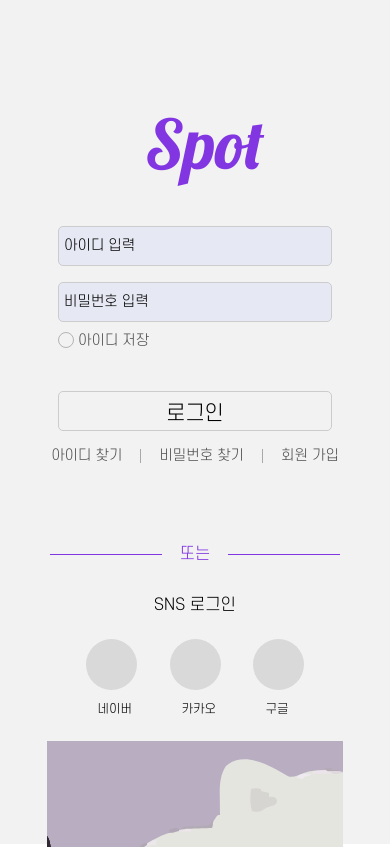
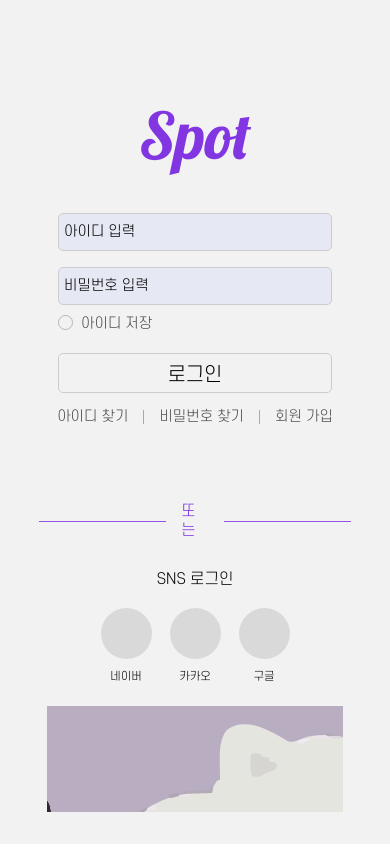
Before and after one commit to prjSpot/Spot, a React Native app: screen /LoginScreen in a window 390 px wide. Built offline with nearby package versions, Linux system fonts and the light colour scheme.

Commit message:
login, setting css rem

```diff
--- a/pages/UserPage/LoginScreen.js
+++ b/pages/UserPage/LoginScreen.js
@@ -1,10 +1,10 @@
 import React, { useState, useEffect } from 'react';
-import { View, Text, TextInput, StyleSheet, TouchableOpacity } from 'react-native';
+import { View, Text, TextInput, StyleSheet, TouchableOpacity, Dimensions, ScrollView } from 'react-native';
 import {WithLocalSvg} from 'react-native-svg/css';
 import * as Font from "expo-font";
 import idRadio from '../../assets/idRadio.svg';
 import line4 from '../../assets/line4.svg';
-import line5 from '../../assets/line5.svg';
+import line5 from '../../assets/line5-1.svg';
 import ellipseSnsLogin from '../../assets/ellipseSnsLogin.svg';
 import eventBanner from '../../assets/eventBanner.svg';
 import ellipseSnsLoginCheck from '../../assets/ellipseSnsLoginCheck.svg';
@@ -43,9 +43,13 @@ const LoginScreen = () => {
     return null;
   }
 
+
   return (
-    <View>
+    <View style={styles.login}>
+      <View style={styles.loginLogo}>
         <Text style={styles.logo}>Spot</Text>
+      </View>
+      <ScrollView showsVerticalScrollIndicator={false}>
         <TextInput
               style={[styles.inputId]}
               placeholder="아이디 입력"
@@ -61,11 +65,22 @@ const LoginScreen = () => {
 
         <TouchableOpacity onPress={handleIdSavePress}>
           <View style={styles.idSaveView}>
-          <WithLocalSvg style={styles.idRadio} asset={idRadio} />
+            <View style={styles.radioWrapper}>
+              <WithLocalSvg
+                style={styles.idRadio}
+                asset={idRadio}
+                width={normalize(16, width)}
+                height={normalize(16, height)}
+              />
+              {isIdSaved && (
+                <WithLocalSvg style={styles.idSaveCheck}
+                  asset={ellipseSnsLoginCheck}
+                  width={normalize(12, width)}
+                  height={normalize(12, height)}
+                />
+              )}
+            </View>
             <Text style={styles.idSave}>아이디 저장</Text>
-          {isIdSaved && (
-            <WithLocalSvg style={styles.idSaveCheck} asset={ellipseSnsLoginCheck} />
-          )}
           </View>
         </TouchableOpacity>
 
@@ -92,41 +107,68 @@ const LoginScreen = () => {
         </View>
 
         <View style={styles.orAlign}>
-        <WithLocalSvg style={styles.line5} asset={line5}/>
+          <WithLocalSvg asset={line5} width={normalize(140, width)}/>
             <Text style={styles.orText}>또는</Text>
-        <WithLocalSvg style={styles.line6} asset={line5}/>
+          <WithLocalSvg asset={line5} width={normalize(140, width)}/>
         </View>
 
         <Text style={styles.snsLoginText}>SNS 로그인</Text>
 
-        <View style={styles.snsAlignImg}>
+        <View style={styles.snsLoginLink}>
+          <View style={styles.snsOneSet}>
             <WithLocalSvg style={styles.ellipseSnsLogin} asset={ellipseSnsLogin}/>
+            <Text style={styles.snsLoginText2}>네이버</Text>
+          </View>
+          <View style={styles.snsOneSet}>
             <WithLocalSvg style={styles.ellipseSnsLogin} asset={ellipseSnsLogin}/>
+            <Text style={styles.snsLoginText2}>카카오</Text>
+          </View>
+          <View style={styles.snsOneSet}>
             <WithLocalSvg style={styles.ellipseSnsLogin} asset={ellipseSnsLogin}/>
+            <Text style={styles.snsLoginText2}>구글</Text>
           </View>
-        <View style={styles.snsAlignText}>
-        <Text style={styles.snsLoginText2}>네이버</Text>
-        <Text style={styles.snsLoginText2}>카카오</Text>
-        <Text style={styles.snsLoginText2}>구글</Text>
         </View>
 
         <WithLocalSvg style={styles.eventBanner} asset={eventBanner}/>
+      </ScrollView>
     </View>
 
 
   );
 };
+
+// 화면 너비와 높이 가져오기
+const { width, height } = Dimensions.get('window');
+
+// Pixel3a 기준 화면크기 설정
+const baseWidth = 412;
+const baseHeight = 832;
+
+// rem 비율 계산 함수
+const scaleWidth = width / baseWidth;
+const scaleHeight = height / baseHeight;
+
+// 크기 조정 함수 (폰트와 높이에 관한 크기는 height, 너비에 관한 크기는 width)
+const normalize = (size, based = 'width') => {
+  const newSize = based === 'height' ? size * scaleHeight : size * scaleWidth;
+  return Math.round(newSize);
+};
+
 const styles = StyleSheet.create({
-  View: {
-    margin: 0,
+  login: {
+    width: '80%',
+    alignSelf: 'center',
+  },
+  loginLogo: {
+    alignItems: 'center',
   },
   logo: {
-    fontSize: 68,
+    fontSize: normalize(68, height),
     fontFamily: 'Lobster',
     color: '#8236E2',
     marginBottom: 0,
-    marginTop: 101,
-    marginLeft: 145,
+    marginTop: normalize(100, height),
+    alignItems: 'center',
   },
   inputId: {
     borderWidth: 1,
@@ -135,10 +177,10 @@ const styles = StyleSheet.create({
     borderRadius: 5,
     backgroundColor: '#E6E9F3',
     color: 'black',
-    marginTop: 40,
-    marginHorizontal: 58,
+    marginTop: normalize(40, height),
+    marginHorizontal: normalize(20, width),
     fontFamily: 'SCDream3',
-    height: 40,
+    height: normalize(40, height),
   },
   inputPass: {
     borderWidth: 1,
@@ -149,9 +191,9 @@ const styles = StyleSheet.create({
     color: 'black',
     marginBottom: 10,
     marginTop: 16,
-    marginHorizontal: 58,
+    marginHorizontal: normalize(20, width),
     fontFamily: 'SCDream3',
-    height: 40,
+    height: normalize(40, height),
   },
   loginBtn: {
     borderWidth: 1,
@@ -160,29 +202,34 @@ const styles = StyleSheet.create({
     borderRadius: 5,
     paddingTop: 10,
     marginTop: 20,
-    marginHorizontal: 58,
+    marginHorizontal: normalize(20, width),
     color: 'black',
-    height: 40,
+    heigt: normalize(40, height),
     textAlign: 'center',
-    fontSize: 20,
+    fontSize: normalize(20, height),
     fontFamily: 'SCDream3',
   },
-  idRadio: {
-    marginLeft: 58,
-    marginRight: 58,
-    marginBottom: 23,
-    color: '#4d4d4d',
+  radioWrapper: {
+    position: 'relative',
+    width: normalize(16, width),
+    height: normalize(16, height),
+    marginRight : normalize(8, width),
+  },
+  idSaveCheck: {
+    position: 'absolute',
+    top: '15%',
+    left: '15%',
   },
   idSave: {
     fontFamily: 'SCDream3',
-    marginLeft: -54,
     color: '#4d4d4d',
   },
   idSaveView: {
     flexDirection: 'row',
+    marginLeft: normalize(20, width),
   },
   line4: {
-    marginHorizontal: 18,
+    marginHorizontal: normalize(16, width),
   },
   forgot: {
     color: '#4d4d4d',
@@ -191,71 +238,53 @@ const styles = StyleSheet.create({
   idForgotView: {
     flexDirection: 'row',
     alignItems: 'center',
-    marginTop: 16,
+    marginTop: normalize(16, height),
     padding: "auto",
     margin: "auto",
     justifyContent: 'space-between',
   },
-  line5: {
-    marginHorizontal: 18,
-    marginTop: 60,
-  },
-  line6: {
-    marginHorizontal: 18,
-    marginTop: 60,
-  },
   orText: {
     color: '#8236E2',
     fontFamily: 'SCDream3',
-    fontSize: 16,
-    marginTop: 60,
+    fontSize: normalize(16, height),
+    marginHorizontal: normalize(16, width),
   },
   orAlign: {
     flexDirection: 'row',
     alignItems: 'center',
     justifyContent: 'center',
-    marginTop: 20,
+    marginTop: normalize(80, height),
   },
   snsLoginText: {
-    marginTop: 32,
+    marginTop: normalize(32, height),
     fontFamily: 'SCDream3',
-    fontSize: 16,
+    fontSize: normalize(16, width),
     textAlign: 'center',
   },
-  snsAlignImg: {
+  snsLoginLink: {
     flexDirection: 'row',
+    justifyContent: 'center',
+    marginTop: normalize(20, height),
+  },
+  snsOneSet: {
     alignItems: 'center',
-    marginLeft: '22%',
-    marginRight: '22%',
-    justifyContent: 'space-between',
-    marginTop: 24,
+    marginHorizontal: normalize(10, width),
   },
   // ellipseSnsLogin: {
   //   height: 51,
   //   width: 51,
   // },
   snsLoginText2: {
-    marginTop: 12,
+    marginTop: normalize(12, height),
     fontFamily: 'SCDream3',
-    fontSize: 12,
+    fontSize: normalize(12, height),
     textAlign: 'center',
   },
-  snsAlignText: {
-    flexDirection: 'row',
-    marginLeft: '25%',
-    marginRight: '26%',
-    justifyContent: 'space-between',
+  eventBanner: {
+    marginTop: normalize(24, height),
+    alignSelf: 'center',
   },
-  eventBanner: {
-    marginTop: 24,
-    alignItems: 'center',
-    justifyContent: 'center',
-    marginHorizontal: 'auto',
-  },
-  idSaveCheck: {
-    marginLeft: -79.5,
-    marginTop: 2,
-  },
+
 });
 
 export default LoginScreen;
--- a/pages/UserPage/SettingScreen.js
+++ b/pages/UserPage/SettingScreen.js
@@ -1,5 +1,5 @@
 import React, { useState, useEffect } from 'react';
-import { View, ScrollView, Text, TextInput, StyleSheet, TouchableOpacity, Modal } from 'react-native';
+import { View, ScrollView, Text, StyleSheet, TouchableOpacity, Dimensions } from 'react-native';
 import {WithLocalSvg} from 'react-native-svg/css';
 import * as Font from "expo-font";
 import GrayLine from '../../assets/grayLine.svg';
@@ -63,30 +63,30 @@ const SettingScreen = () => {
   return (
     <View style={styles.container}>
       <Text style={styles.logo}>Spot</Text>
-      <WithLocalSvg style={styles.Logoimg} asset={GrayLine}/>
+      <WithLocalSvg style={styles.Logoimg} asset={GrayLine} width={normalize(350,width)}/>
 
-      <View style={[{alignItems: "center"}]}>
-        <Text style={[styles.label, {marginBottom: 18}]}>환경설정</Text>
+      <View>
+        <Text style={[styles.label, styles.sectionFirstBottomMargin]}>환경설정</Text>
       </View>
-      <View style={[styles.row, { marginBottom: 16, justifyContent: 'space-between', width: '80%'}]}>
+      <View style={[styles.row, styles.nickNameSetting]}>
         <Text style={styles.label}>{nickName}</Text>
         <TouchableOpacity style={styles.button} onPress={handleChangeNickname}>
           <Text style={styles.changeText}>변경</Text>
           <WithLocalSvg asset={LeftArrowSmall}/>
         </TouchableOpacity>
       </View>
-      <WithLocalSvg style={styles.Logoimg} asset={GrayLine}/>
+      <WithLocalSvg style={styles.Logoimg} asset={GrayLine} width={normalize(350,width)}/>
 
         <ScrollView style={styles.setting}>
 
         <View style={styles.section}>
           <Text style={styles.labelText}>설정</Text>
-          <View style={[styles.row, styles.buttonBox, {marginBottom: 16}]}>
-            <Text style={styles.buttonText}>알림 <Text style={[{fontFamily:'SCDream4'}]}>{notice}</Text></Text>
+          <View style={[styles.row, styles.buttonBox, styles.sectionFirstBottomMargin]}>
+            <Text style={styles.buttonText}>알림 <Text style={styles.boldText}>{notice}</Text></Text>
             <WithLocalSvg onPress={noticeSwitch} asset={notice==='ON' ? ToggleOn : ToggleOff}/>
           </View>
           <View style={[styles.row, styles.buttonBox]}>
-            <Text style={styles.buttonText}>숨기기 <Text style={[{fontFamily:'SCDream4'}]}>{hide}</Text></Text>
+            <Text style={styles.buttonText}>숨기기 <Text style={styles.boldText}>{hide}</Text></Text>
             <WithLocalSvg onPress={hideSwitch} asset={hide==='ON' ? ToggleOn : ToggleOff}/>
           </View>
         </View>
@@ -94,7 +94,7 @@ const SettingScreen = () => {
 
         <View style={styles.section}>
           <Text style={styles.labelText}>계정</Text>
-          <View style={[styles.row, styles.buttonBox, {marginBottom: 16}]}>
+          <View style={[styles.row, styles.buttonBox, styles.sectionFirstBottomMargin]}>
             <Text style={styles.buttonText}>비밀번호 재설정</Text>
             <WithLocalSvg asset={LeftArrow} onPress={handleForgotPassword}/>
           </View>
@@ -106,12 +106,12 @@ const SettingScreen = () => {
 
         <View style={styles.section}>
           <Text style={styles.labelText}>앱 정보</Text>
-          <View style={[styles.row, styles.buttonBox, {marginBottom: 16}]}>
-            <Text style={styles.buttonText}><Text style={[styles.logo, {fontSize: 16, color: 'black'}]}>Spot</Text> 버전</Text>
-            <Text style={[{fontSize: 12, fontFamily: 'SCDream3'}]}>v.1.0</Text>
+          <View style={[styles.row, styles.buttonBox, styles.sectionFirstBottomMargin]}>
+            <Text style={styles.buttonText}><Text style={[styles.blackLogo]}>Spot</Text> 버전</Text>
+            <Text style={styles.versionText}>v.1.0</Text>
           </View>
           <View style={[styles.row, styles.buttonBox]}>
-          <Text style={styles.buttonText}><Text style={[styles.logo, {fontSize: 16, color: 'black'}]}>Spot</Text> 에게 문의하기</Text>
+          <Text style={styles.buttonText}><Text style={[styles.blackLogo]}>Spot</Text> 에게 문의하기</Text>
             <WithLocalSvg asset={ContactMail}/>
           </View>
         </View>
@@ -119,6 +119,23 @@ const SettingScreen = () => {
       </ScrollView>
     </View>
   );
+};
+
+// 화면 너비와 높이 가져오기
+const { width, height } = Dimensions.get('window');
+
+// Pixel3a 기준 화면크기 설정
+const baseWidth = 412;
+const baseHeight = 832;
+
+// rem 비율 계산 함수
+const scaleWidth = width / baseWidth;
+const scaleHeight = height / baseHeight;
+
+// 크기 조정 함수 (폰트와 높이에 관한 크기는 height, 너비에 관한 크기는 width)
+const normalize = (size, based = 'width') => {
+  const newSize = based === 'height' ? size * scaleHeight : size * scaleWidth;
+  return Math.round(newSize);
 };
 
 const styles = StyleSheet.create({
@@ -131,21 +148,26 @@ const styles = StyleSheet.create({
     width: "80%",
   },
   section: {
-    marginBottom: 30,
+    marginBottom: normalize(30, height),
   },
   logo: {
-    fontSize: 36,
+    fontSize: normalize(40, height),
     fontFamily:'Lobster',
     color: '#8236E2',
-    marginBottom: 0,
-    marginTop: "16%",
+    marginTop: normalize(60, height),
+    marginBottom: normalize(1, height),
   },
   label: {
     fontFamily: 'SCDream3',
-    fontSize: 20,
+    fontSize: normalize(20, height),
+  },
+  nickNameSetting:{
+    marginBottom: normalize(16,height),
+    justifyContent: 'space-between',
+    width: '80%'
   },
   buttonBox: {
-    padding: 10,
+    padding: normalize(11, height),
     borderRadius: 10,
     backgroundColor: '#E6E9F3',
     color: 'black',
@@ -158,14 +180,13 @@ const styles = StyleSheet.create({
   },
   Logoimg: {
     alignSelf: 'center',
-    marginBottom: 20,
-    marginTop: 8,
+    marginBottom: normalize(20, height),
+    marginTop: normalize(8, height),
   },
   labelText: {
     fontFamily:'SCDream3',
-    fontSize: 16,
-    marginBottom:10,
-    marginRight: '7%',
+    fontSize: normalize(16, height),
+    marginBottom:normalize(10, height),
   },
   button: {
     flexDirection: 'row',
@@ -173,14 +194,29 @@ const styles = StyleSheet.create({
   },
   changeText: {
     fontFamily: 'SCDream2',
-    marginRight: 10,
+    marginRight: normalize(10, height),
   },
   buttonText: {
-    fontSize: 16,
+    fontSize: normalize(16, height),
     textAlign: 'center',
     borderStyle:'solid',
     fontFamily:'SCDream3',
   },
+  blackLogo: {
+    fontSize: normalize(16, height),
+    fontFamily:'Lobster',
+    color: 'black',
+  },
+  versionText: {
+    fontSize: normalize(12,height),
+    fontFamily: 'SCDream3'
+  },
+  sectionFirstBottomMargin: {
+    marginBottom: normalize(16, height),
+  },
+  boldText: {
+    fontFamily: 'SCDream4'
+  }
 
 });
 
```
Also changed, not shown: assets/line5-1.svg (added). Lines whose indentation alone changed are shown as unchanged.
